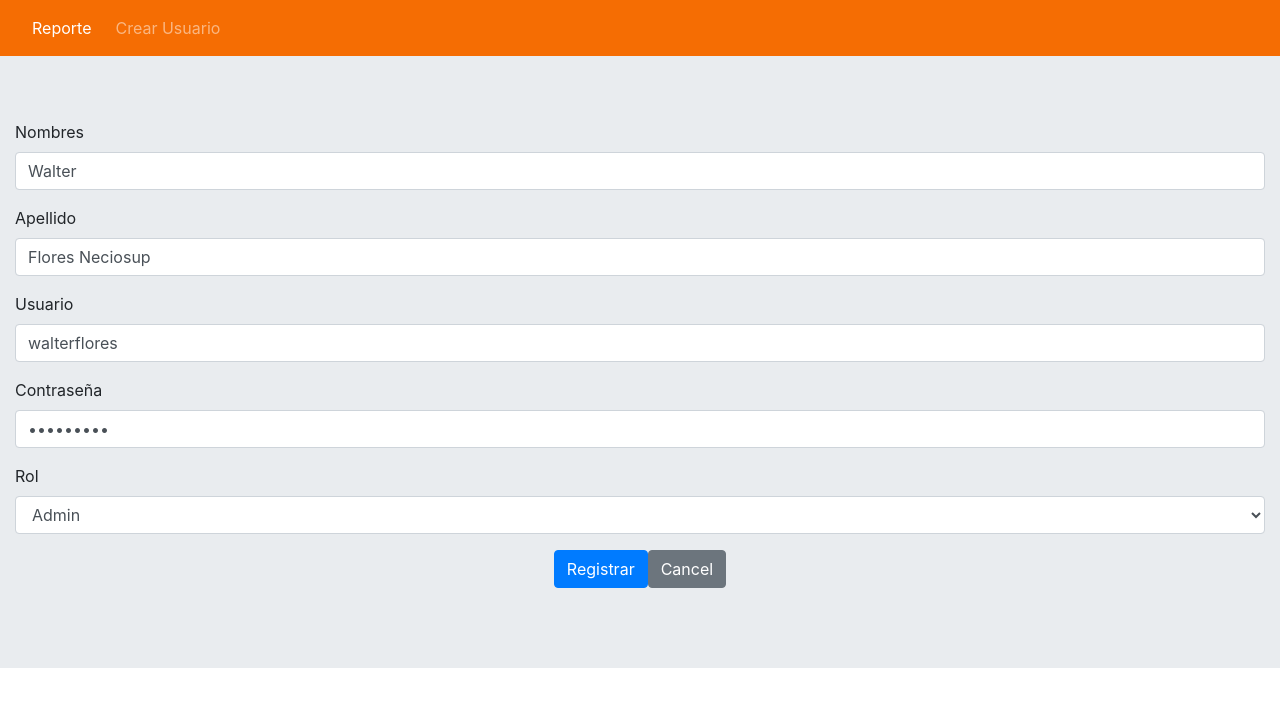
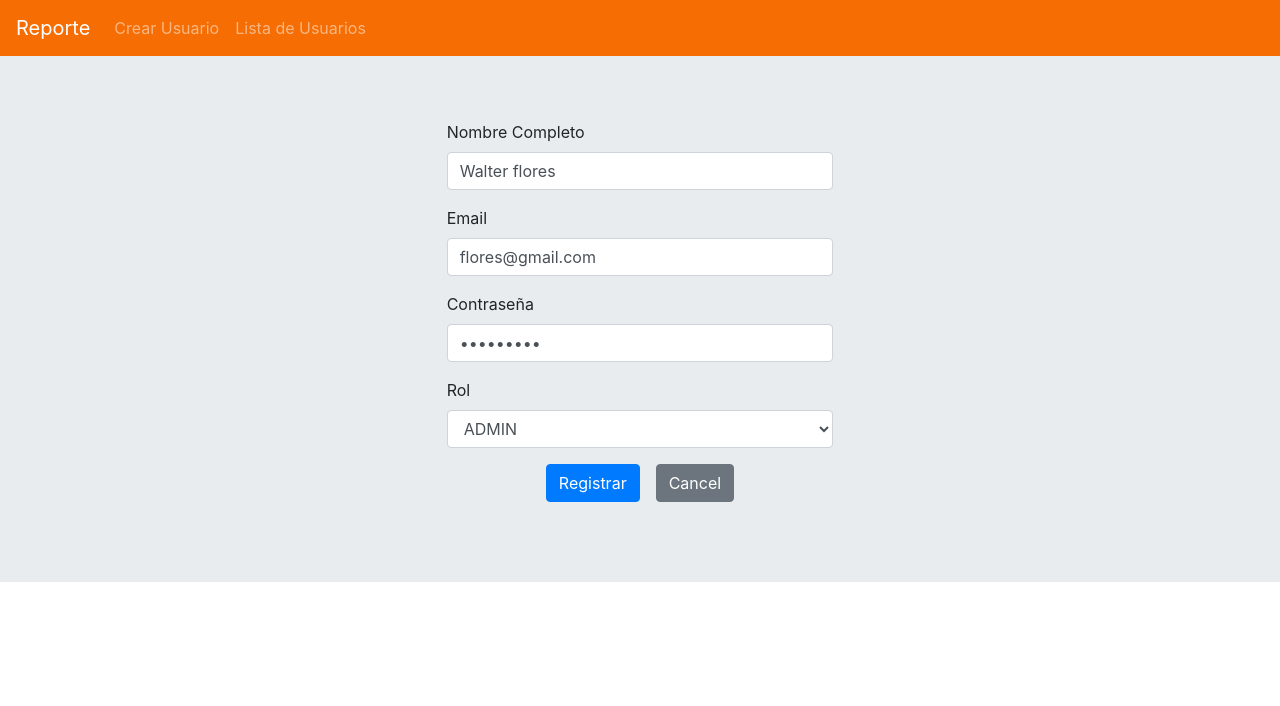
Before and after one commit to Israel-Laguan/reporting, a Next.js app: page /edit-user/1 in a window 1280 px wide. Shown: the top 706 px of the page. Built offline with nearby package versions, Linux system fonts and the light colour scheme; sample sign-in values are in the browser's storage.

Commit message:
ultimos cambio del cliente

```diff
--- a/components/FormUser.js
+++ b/components/FormUser.js
@@ -1,43 +1,65 @@
 import React, { useState } from "react";
-import Link from "next/link";
+import Link, { Router } from "next/link";
 import useForm from "../utilities/useForm";
+import withAuth from "../utils/withAuth";
+import swal from "sweetalert";
 
-const FormUser = ({ initialValues }) => {
+const FormUser = ({ initialValues = {}, auth }) => {
   const form = useForm({ initialValues });
 
-  const handleSubmit = e => {
+  const handleSubmit = async e => {
     e.preventDefault();
-    console.log(form.fields);
+    const headers = {
+      Accept: "application/json",
+      "Content-Type": "application/json",
+      "x-access-token": auth.getToken()
+    };
+    const options = {
+      method: "POST",
+      body: JSON.stringify({
+        ...form.fields
+      })
+    };
+    const res = await fetch("https://etl-auth.herokuapp.com/api/v1/user", {
+      ...options,
+      headers
+    }).then(res => {
+      if (!res.ok)
+        return {
+          success: false,
+          msg: res.statusText,
+          errors: [res]
+        };
+      return res.json();
+    });
+    const { success, errors, msg, data } = res;
+    if (!success) {
+      swal("Error!", msg, "error");
+    } else {
+      swal("Correcto!", msg, "success").then(() => {
+        Router.push("/users");
+      });
+    }
   };
 
   return (
     <form name="form" onSubmit={handleSubmit}>
       <div className="form-group">
-        <label htmlFor="firstName">Nombres</label>
+        <label htmlFor="firstName">Nombre Completo</label>
         <input
           type="text"
           className="form-control"
-          {...form.getInput("firstName")}
+          {...form.getInput("name")}
           id="firstName"
           required
         />
       </div>
       <div className="form-group">
-        <label htmlFor="lastName">Apellido</label>
+        <label htmlFor="username">Email</label>
         <input
-          type="text"
+          type="email"
           className="form-control"
-          {...form.getInput("lastName")}
-          id="lastName"
-          required
-        />
-      </div>
-      <div className="form-group">
-        <label htmlFor="username">Usuario</label>
-        <input
-          type="text"
-          className="form-control"
-          {...form.getInput("username")}
+          {...form.getInput("email")}
           required
         />
       </div>
@@ -53,9 +75,9 @@ const FormUser = ({ initialValues }) => {
       <div className="form-group">
         <label htmlFor="rol">Rol</label>
         <select className="form-control" {...form.getSelect("rol")} required>
-          <option>Admin</option>
-          <option>Super Admin</option>
-          <option>Jefe</option>
+          <option>ADMIN</option>
+          <option>BOSS</option>
+          <option>EMPLOYEE</option>
         </select>
       </div>
 
@@ -63,11 +85,11 @@ const FormUser = ({ initialValues }) => {
         <button className="btn btn-primary">Registrar</button>
         {"  "}
         <Link href="/report">
-          <button className=" btn btn-secondary">Cancel</button>
+          <button className=" btn btn-secondary ml-3">Cancel</button>
         </Link>
       </div>
     </form>
   );
 };
 
-export default FormUser;
+export default withAuth(FormUser);
--- a/components/Header.js
+++ b/components/Header.js
@@ -19,29 +19,29 @@ const Header = ({ editReport, createReport, createUser, editUser, users }) => {
   return (
     <div>
       <Navbar dark expand="md" style={{ backgroundColor: "#F56D03" }}>
-        <Link href="/">
-          <NavLink style={{ color: "white" }}>Reporte</NavLink>
+        <Link href="/" passHref>
+          <a className="navbar-brand">Reporte</a>
         </Link>
         <NavbarToggler onClick={toggle} />
         <Collapse isOpen={isOpen} navbar>
           <Nav className="mr-auto" navbar>
             {editReport && (
               <NavItem>
-                <Link href="/edit">
+                <Link href="/edit" passHref>
                   <NavLink>Editar</NavLink>
                 </Link>
               </NavItem>
             )}
             {createReport && (
               <NavItem>
-                <Link href="/new">
+                <Link href="/new" passHref>
                   <NavLink>Crear Reporte</NavLink>
                 </Link>
               </NavItem>
             )}
             {createUser && (
               <NavItem>
-                <Link href="/new-user">
+                <Link href="/new-user" passHref>
                   <NavLink>Crear Usuario</NavLink>
                 </Link>
               </NavItem>
--- a/package.json
+++ b/package.json
@@ -15,6 +15,7 @@
     "react": "16.13.0",
     "react-dom": "16.13.0",
     "react-router-dom": "^5.1.2",
-    "reactstrap": "^8.4.1"
+    "reactstrap": "^8.4.1",
+    "sweetalert": "^2.1.2"
   }
 }
--- a/pages/edit-user/[id].js
+++ b/pages/edit-user/[id].js
@@ -1,35 +1,35 @@
 import React, { useState } from "react";
-import { withRouter } from "next/router";
+import { useRouter } from "next/router";
 import { Jumbotron, Container } from "reactstrap";
 import Header from "../../components/Header";
 import FormUser from "../../components/FormUser";
 
-const EditUser = ({ router }) => {
+const EditUser = () => {
+  const router = useRouter();
+  const { id } = router.query;
   const [user, setUser] = useState({});
+
   React.useEffect(() => {
-    //Traer DATOS con el id
-    console.log(router.query.id);
-    //.... FETCH....
     setUser({
-      id: router.query.id,
-      username: "walterflores",
-      firstName: "Walter",
-      lastName: "Flores Neciosup",
+      id,
+      name: "Walter flores",
+      email: "flores@gmail.com",
       password: "asdadadad",
-      rol: "Admin"
+      rol: "ADMIN"
     });
-  }, []);
-
+  }, [id]);
   return (
     <>
-      <Header createUser />
+      <Header users createUser />
       <Jumbotron fluid>
         <Container fluid>
-          <FormUser initialValues={user} />
+          <div className="col-md-4 mx-auto">
+            <FormUser initialValues={user} />
+          </div>
         </Container>
       </Jumbotron>
     </>
   );
 };
 
-export default withRouter(EditUser);
+export default EditUser;
--- a/utilities/useForm.js
+++ b/utilities/useForm.js
@@ -7,9 +7,10 @@ const useForm = ({ initialValues }) => {
     const { value, name } = event.target;
     setFields({ ...fields, [name]: value });
   };
+
   useEffect(() => {
     setFields(initialValues);
-  });
+  }, [initialValues.id]);
 
   return {
     fields,
```
Also changed, not shown: pages/login.js (+15 -10 lines), pages/new-user.js (+5 -3 lines), pages/register.js (+60 -51 lines), 1 other file (tests, documents, lock files or other folders).
